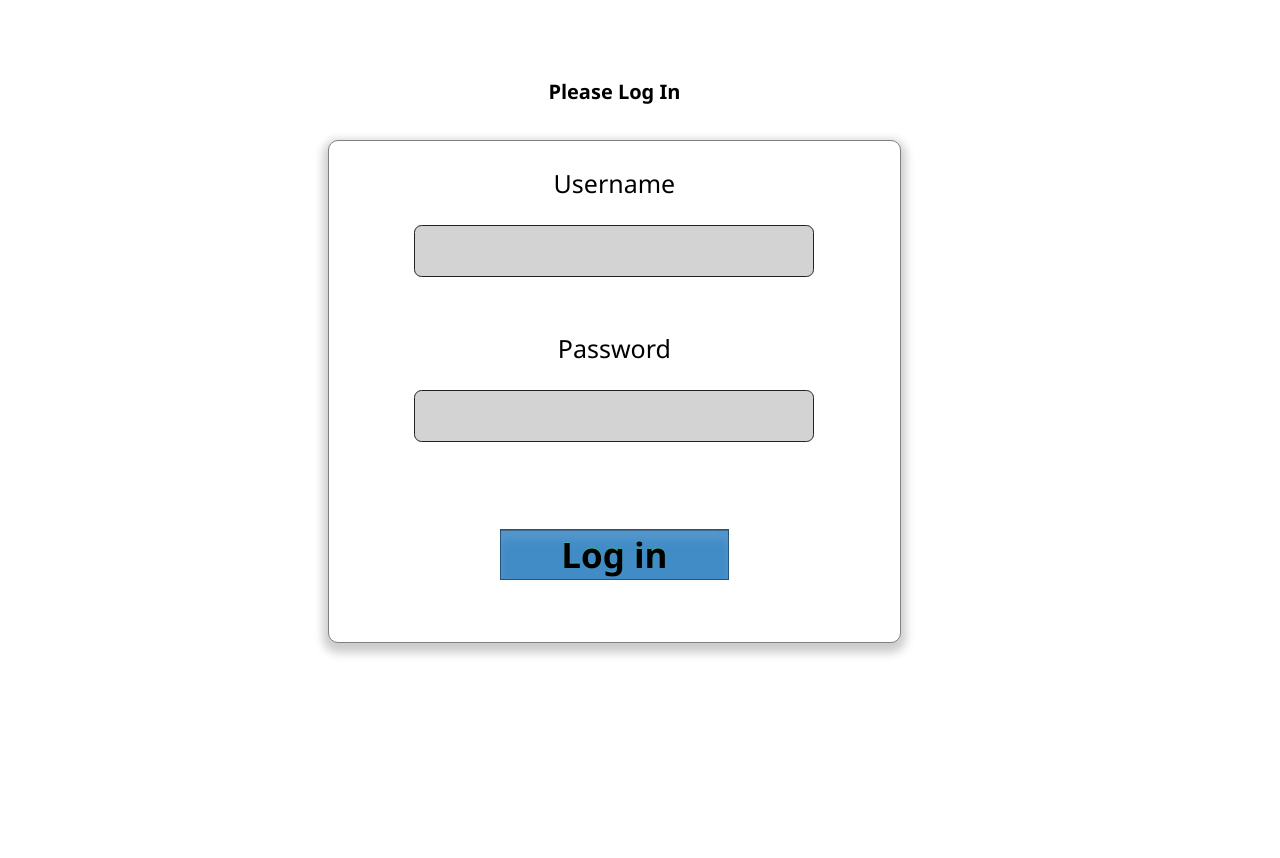
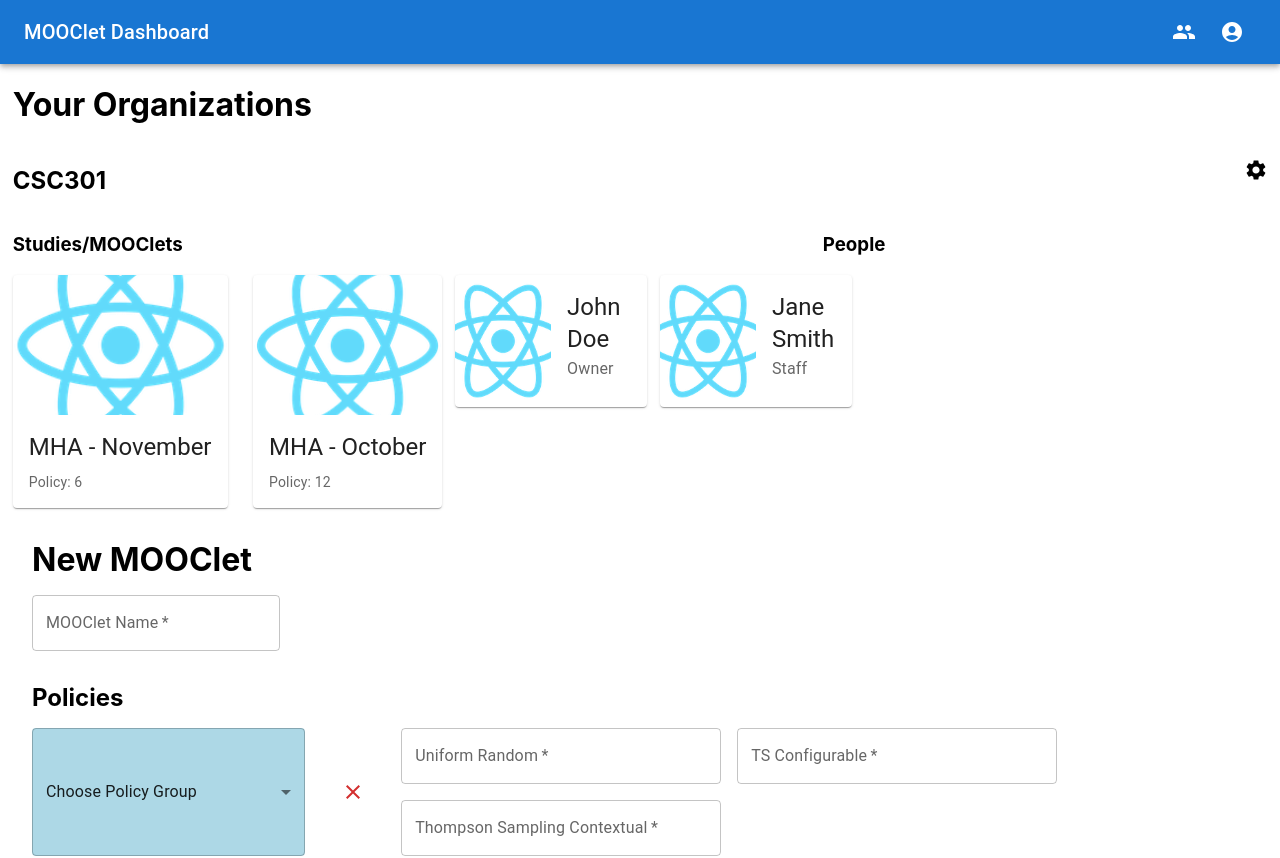
Before and after one commit to TODO-teamname/IAIbackend, a React (Create React App) app in the folder frontend/: page /dashboard in a window 1280 px wide. Shown: the top 858 px of the page. Before the commit the page ends 800 px from the top, so only its background shows below. Built offline with nearby package versions, Linux system fonts and the light colour scheme.

Commit message:
Usable (got rid of errors)

```diff
--- a/frontend/src/App.tsx
+++ b/frontend/src/App.tsx
@@ -2,19 +2,19 @@ import React from 'react';
 import { BrowserRouter, Route, Switch } from 'react-router-dom';
 import './App.css';
 import MOOCletView from './Components/MOOCletView/MOOCletView';
-import Login from './Components/Login/Login';
+// import Login from './Components/Login/Login';
 import Preferences from './Components/Preferences/Preferences';
 import DataView from './Components/DataView/DataView';
-import useToken from './Components/useToken';
+// import useToken from './Components/useToken';
 import Dashboard from './Components/Dashboard/Dashboard';
 import MOOCletDashboard from './Components/Dashboard/MOOCletDashboard';
 
 function App(): JSX.Element {
-  const { token, setToken } = useToken();
-  //alert(token);
-  if (!token) {
-    return <Login setToken={setToken} />;
-  }
+  // const { token, setToken } = useToken();
+  // //alert(token);
+  // if (!token) {
+  //   return <Login setToken={setToken} />;
+  // }
 
   return (
     <div className="app-wrapper">
--- a/frontend/src/Components/Dashboard/Dashboard.tsx
+++ b/frontend/src/Components/Dashboard/Dashboard.tsx
@@ -14,11 +14,28 @@ import CardContent from '@mui/material/CardContent';
 import CardMedia from '@mui/material/CardMedia';
 import { CardActionArea } from '@mui/material';
 import { useHistory } from 'react-router-dom';
+import MOOCletCreator from '../MOOCletCreator/MOOCletCreator';
+import { uid } from 'react-uid';
+
+interface MOOCletInfo {
+  name: string;
+  policy: number;
+}
 
 export default function Dashboard(): JSX.Element {
   const [auth] = React.useState(true);
   const [accountAnchorEl, setAccountAnchorEl] = React.useState<null | HTMLElement>(null);
   const [settingsAnchorEl, setSettingsAnchorEl] = React.useState<null | HTMLElement>(null);
+  const [MOOClets, setMOOClets] = React.useState<MOOCletInfo[]>([
+    {
+      name: 'MHA - November',
+      policy: 6,
+    },
+    {
+      name: 'MHA - October',
+      policy: 12,
+    },
+  ]);
 
   // const handleChange = (event: React.ChangeEvent<HTMLInputElement>) => {
   //   setAuth(event.target.checked);
@@ -135,32 +152,23 @@ export default function Dashboard(): JSX.Element {
         <h3>People</h3>
       </div>
       <div style={{ display: 'flex', alignItems: 'start' }}>
-        <Card sx={{ maxWidth: '25%', marginLeft: '1%', marginRight: '1%' }}>
+        {MOOClets.map((MOOCletInfo) => {
+          return (
+            <Card key={uid(MOOCletInfo)} sx={{ maxWidth: '25%', marginLeft: '1%', marginRight: '1%' }}>
               <CardActionArea onClick={() => handleRoute('/moocletdashboard')}>
                 <CardMedia component="img" height="140" image="logo192.png" alt="green iguana" />
                 <CardContent>
                   <Typography gutterBottom variant="h5" component="div">
-                MHA - October
+                    {MOOCletInfo.name}
                   </Typography>
                   <Typography variant="body2" color="text.secondary">
-                This is the MOOClet titled MHA - October.
+                    Policy: {MOOCletInfo.policy}
                   </Typography>
                 </CardContent>
               </CardActionArea>
             </Card>
-        <Card sx={{ maxWidth: '25%', marginRight: '20%' }}>
-          <CardActionArea>
-            <CardMedia component="img" height="140" image="logo192.png" alt="green iguana" />
-            <CardContent>
-              <Typography gutterBottom variant="h5" component="div">
-                MHA - November
-              </Typography>
-              <Typography variant="body2" color="text.secondary">
-                This is the MOOClet titled MHA - November.
-              </Typography>
-            </CardContent>
-          </CardActionArea>
-        </Card>
+          );
+        })}
         <Card sx={{ maxWidth: '15%', marginRight: '1%', display: 'flex' }}>
           <CardMedia component="img" sx={{ width: '50%' }} image="logo192.png" />
           <Box sx={{ display: 'flex', flexDirection: 'column' }}>
@@ -188,6 +196,11 @@ export default function Dashboard(): JSX.Element {
           </Box>
         </Card>
       </div>
+      <MOOCletCreator
+        submitCallback={(name: string, policy: number) => {
+          setMOOClets((oldArray) => [...oldArray, { name: name, policy: policy }]);
+        }}
+      />
     </>
   );
 }
--- a/frontend/src/Components/Login/Login.tsx
+++ b/frontend/src/Components/Login/Login.tsx
@@ -1,60 +1,63 @@
-import React, { useState } from 'react';
-import PropTypes from 'prop-types';
-import '../../styles/Login.css';
-import { useHistory } from 'react-router-dom';
+// import React, { useState } from 'react';
+// import PropTypes from 'prop-types';
+// import '../../styles/Login.css';
+// import { useHistory } from 'react-router-dom';
 
-async function loginUser(credentials) {
-  return fetch('http://localhost:8080/login', {
-    method: 'POST',
-    headers: {
-      'Content-Type': 'application/json',
-    },
-    body: JSON.stringify(credentials),
-  }).then((data) => data.json());
-}
+// // eslint-disable-next-line no-unused-vars
+// async function loginUser(credentials) {
+//   return fetch('http://localhost:8080/login', {
+//     method: 'POST',
+//     headers: {
+//       'Content-Type': 'application/json',
+//     },
+//     body: JSON.stringify(credentials),
+//   }).then((data) => data.json());
+// }
 
-export default function Login({ setToken }) {
-  const [username, setUserName] = useState<string | null>('');
-  const [password, setPassword] = useState<string | null>('');
+// export default function Login({ setToken }) {
+//   const [username, setUserName] = useState<string | null>('');
+//   const [password, setPassword] = useState<string | null>('');
 
-  //const history = useHistory();
-  //const handleLogin = () => {
-  //  history.push('/dashboard');
-  //};
-  const handleSubmit = async (e) => {
-    e.preventDefault();
-    if (!username?.localeCompare('Test') && !password?.localeCompare('123')) {
-      const token = [username, password];
-      //const token = await loginUser({
-      //  username,
-      //  password,
-      //});
-      setToken(token);
-      window.location.href = './dashboard';
-      //handleLogin();
-    }
-  };
+//   //const history = useHistory();
+//   //const handleLogin = () => {
+//   //  history.push('/dashboard');
+//   //};
+//   const handleSubmit = async (e) => {
+//     e.preventDefault();
+//     if (!username?.localeCompare('Test') && !password?.localeCompare('123')) {
+//       const token = [username, password];
+//       //const token = await loginUser({
+//       //  username,
+//       //  password,
+//       //});
+//       setToken(token);
+//       window.location.href = './dashboard';
+//       //handleLogin();
+//     }
+//   };
 
-  return (
-    <div className="login-wrapper">
-      <h1 className="main-header">Please Log In</h1>
-      <form onSubmit={handleSubmit}>
-        <label>
-          <p>Username</p>
-          <input type="text" onChange={(e) => setUserName(e.target.value)} />
-        </label>
-        <label>
-          <p>Password</p>
-          <input type="password" onChange={(e) => setPassword(e.target.value)} />
-        </label>
-        <div>
-          <input type="submit" value="Log in" />
-        </div>
-      </form>
-    </div>
-  );
-}
+//   return (
+//     <div className="login-wrapper">
+//       <h1 className="main-header">Please Log In</h1>
+//       <form onSubmit={handleSubmit}>
+//         <label>
+//           <p>Username</p>
+//           <input type="text" onChange={(e) => setUserName(e.target.value)} />
+//         </label>
+//         <label>
+//           <p>Password</p>
+//           <input type="password" onChange={(e) => setPassword(e.target.value)} />
+//         </label>
+//         <div>
+//           <input type="submit" value="Log in" />
+//         </div>
+//       </form>
+//     </div>
+//   );
+// }
 
-Login.propTypes = {
-  setToken: PropTypes.func.isRequired,
-};
+// Login.propTypes = {
+//   setToken: PropTypes.func.isRequired,
+// };
+
+export {};
--- a/frontend/src/Components/MOOCletCreator/MOOCletCreator.tsx
+++ b/frontend/src/Components/MOOCletCreator/MOOCletCreator.tsx
@@ -27,7 +27,7 @@ const BASE_URL = 'http://127.0.0.1:8000/api/';
 // eslint-disable-next-line @typescript-eslint/no-empty-interface
 interface Props {
   // eslint-disable-next-line no-unused-vars
-  submitCallback: (arg0: number) => void;
+  submitCallback: (arg0: string, arg1: number) => void;
 }
 
 interface PolicyFragment {
@@ -117,7 +117,9 @@ export default class MOOCletCreator extends Component<Props, State> {
             //   (err) => console.log(err),
             // );
           }
-          this.props.submitCallback(res.data.id);
+          axios.get(BASE_URL + 'mooclet/?mooclet_id=' + res.data.id).then((res) => {
+            this.props.submitCallback(res.data.name, res.data.policy);
+          });
         },
         (err) => {
           console.log(err);
--- a/frontend/src/Components/MOOCletView/MOOCletView.tsx
+++ b/frontend/src/Components/MOOCletView/MOOCletView.tsx
@@ -93,7 +93,7 @@ export default class MOOCletView extends Component<Props, State> {
       <div className="moocletview-wrapper">
         <div className="moocletview">
           {this.renderMOOClets()}
-          <MOOCletCreator submitCallback={this.addMOOClet} />
+          {/* <MOOCletCreator submitCallback={this.addMOOClet} /> */}
         </div>
       </div>
     );
--- a/frontend/src/Components/useToken.tsx
+++ b/frontend/src/Components/useToken.tsx
@@ -1,23 +1,25 @@
-import { useState } from 'react';
+// import { useState } from 'react';
 
-export default function useToken() {
-  const getToken = () => {
-    const tokenString = localStorage.getItem('token') as string;
-    //alert(tokenString);
-    const userToken = JSON.parse(tokenString);
-    //alert(userToken?.token);
-    return userToken;
-  };
+// export default function useToken() {
+//   const getToken = () => {
+//     const tokenString = localStorage.getItem('token') as string;
+//     //alert(tokenString);
+//     const userToken = JSON.parse(tokenString);
+//     //alert(userToken?.token);
+//     return userToken;
+//   };
 
-  const [token, setToken] = useState(getToken());
+//   const [token, setToken] = useState(getToken());
 
-  const saveToken = (userToken) => {
-    localStorage.setItem('token', JSON.stringify(userToken));
-    setToken(userToken.token);
-  };
+//   const saveToken = (userToken) => {
+//     localStorage.setItem('token', JSON.stringify(userToken));
+//     setToken(userToken.token);
+//   };
 
-  return {
-    setToken: saveToken,
-    token,
-  };
-}
+//   return {
+//     setToken: saveToken,
+//     token,
+//   };
+// }
+
+export {};
```
Also changed, not shown: 1 other file (tests, documents, lock files or other folders). Lines whose indentation alone changed are shown as unchanged.
